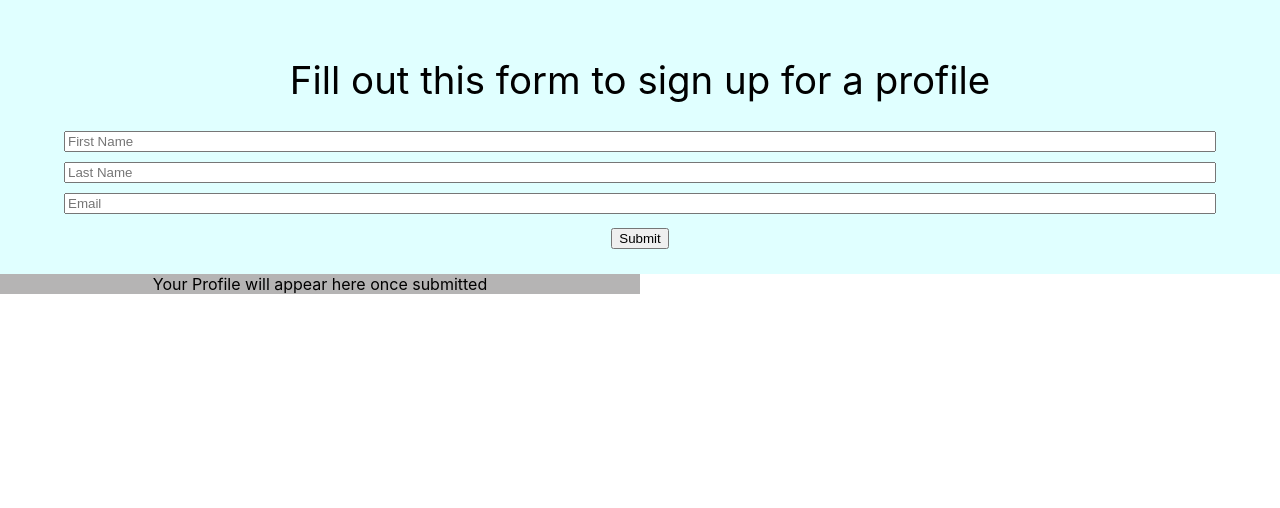
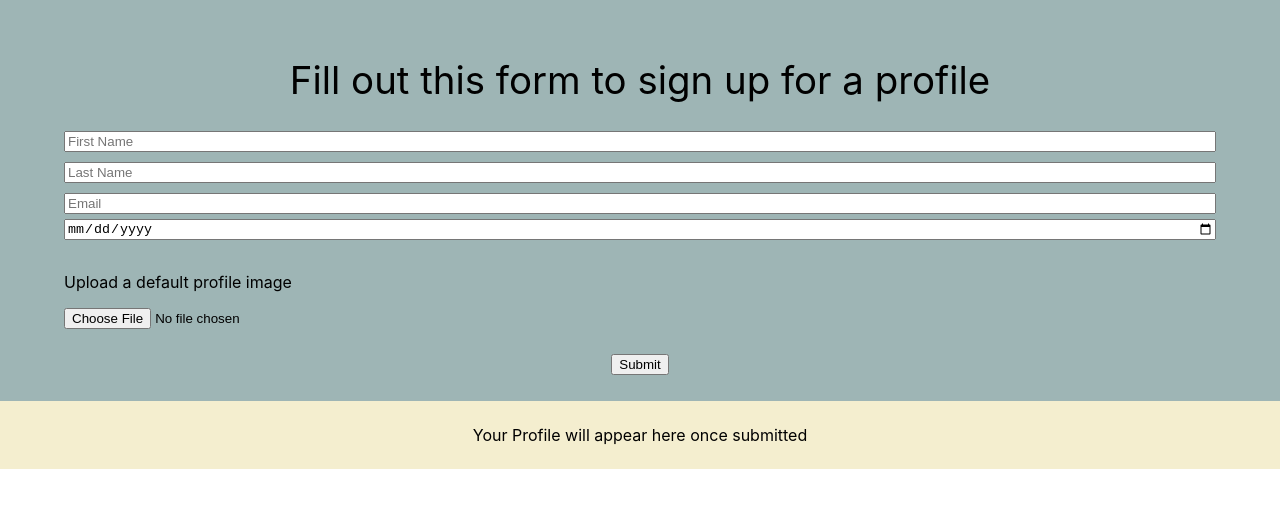
Before and after one commit to DaKlock11/Profile-Banner-Generator, a React (Create React App) app: page / in a window 1280 px wide. Shown: the top 508 px of the page. Built offline with nearby package versions, Linux system fonts and the light colour scheme.

Commit message:
Date of Birthday state functional

```diff
--- a/src/Components/Signup.js
+++ b/src/Components/Signup.js
@@ -7,11 +7,15 @@ const Signup = (props) => {
     handleFirstNameChange,
     handleLastNameChange,
     handleEmailChange,
+    handlePicture,
+    handleBirthdayChange,
     handleReset,
     isEntered,
     firstName,
     lastName,
-    email
+    email,
+    photo,
+    birthday
   } = props;
 
   return (
@@ -44,6 +48,25 @@ const Signup = (props) => {
             value={email}
             onChange={handleEmailChange}
             />
+            <input
+            className={style['date']}
+            type="date"
+            onChange={handleBirthdayChange}
+            value={birthday}
+            />
+            <div>
+              <div className={style['img-parent']}>
+                <span>Upload a default profile image</span>
+                <input
+                type="file"
+                onChange={handlePicture}
+                value={photo}
+                />
+              </div>
+              <div>
+
+              </div>
+            </div>
           </div>
           <button className={style['btn']} type="submit">Submit</button>
           { (isEntered === true) ? (
--- a/src/Components/Signup.module.scss
+++ b/src/Components/Signup.module.scss
@@ -2,7 +2,7 @@
   display: block;
 }
 .form {
-  background-color: lightcyan;
+  background-color: rgb(158, 181, 181);
   padding: 2vw 0;
 }
 .header {
@@ -23,3 +23,18 @@
 .email {
   margin: 5px 0;
 }
+.img-parent {
+  margin: 2vh 0;
+  display: flex;
+  flex-direction: column;
+
+  span {
+    display: flex;
+    align-items: flex-start;
+    padding: 2vh 0;
+  }
+  input {
+    display: flex;
+  }
+
+}
--- a/src/Components/Welcome.module.scss
+++ b/src/Components/Welcome.module.scss
@@ -1,10 +1,19 @@
 .root {
-  background-color: rgb(181, 180, 180);
-  width: 50%;
+  background-color: rgba(235, 225, 169, 0.551);
   display: flex;
   justify-content: center;
+  padding: 3vh 0;
 }
 .initial-msg {
   display: flex;
   justify-content: center;
+  margin: 50px 0;
 }
+.parent {
+  display: flex;
+  flex-direction: column;
+
+  .child {
+    padding: 1vh 0;
+  }
+}
--- a/src/pages/index.js
+++ b/src/pages/index.js
@@ -1,4 +1,4 @@
-import React, { useState } from 'react';
+import React, { useEffect, useState, listObjects } from 'react';
 import style from '../page_style/index.module.scss';
 import Signup from '../components/Signup';
 import Welcome from '../components/Welcome';
@@ -8,6 +8,8 @@ const Home = () => {
   const [ firstName, setFirstName ] = useState('');
   const [ lastName, setLastName ] = useState('');
   const [ email, setEmail ] = useState('');
+  const [ photo, setPhoto ] = useState([]);
+  const [ birthday, setBirthday ] = useState('');
   const [ isEntered, setIsEntered ] = useState(false);
 
   const onSubmit = (e) => {
@@ -27,6 +29,26 @@ const Home = () => {
     setEmail(e.target.value);
   }
 
+  const handleBirthdayChange = (e) => {
+    e.preventDefault();
+    setBirthday(e.target.value);
+  }
+
+  /*
+  const handlePicture = (pics) => {
+    handlePicture('http://url/to/the/endpoint').then((data) => {
+      return data.forEach((picture) => {
+        setPhoto((photo) => [...photo, picture.key])
+      })
+    })
+  }
+
+  useEffect(() => {
+    const pictures = listObjects()
+    handlePicture(pictures)
+  }, [])
+  */
+
   const handleReset = (e) => {
     e.preventDefault();
 
@@ -42,11 +64,15 @@ const Home = () => {
       handleFirstNameChange={handleFirstNameChange}
       handleLastNameChange={handleLastNameChange}
       handleEmailChange={handleEmailChange}
+      //handlePicture={handlePicture}
+      handleBirthdayChange={handleBirthdayChange}
       onSubmit={onSubmit}
       isEntered={isEntered}
       firstName={firstName}
       lastName={lastName}
       email={email}
+      birthday={birthday}
+      photo={photo}
       handleReset={handleReset}
       />
       <div className='welcome-container'>
@@ -55,6 +81,8 @@ const Home = () => {
         firstName={firstName}
         lastName={lastName}
         email={email}
+        birthday={birthday}
+        photo={photo}
         onSubmit={onSubmit}
         isEntered={isEntered}
         />
```
Also changed, not shown: src/Components/Welcome.js (+7 -6 lines).
